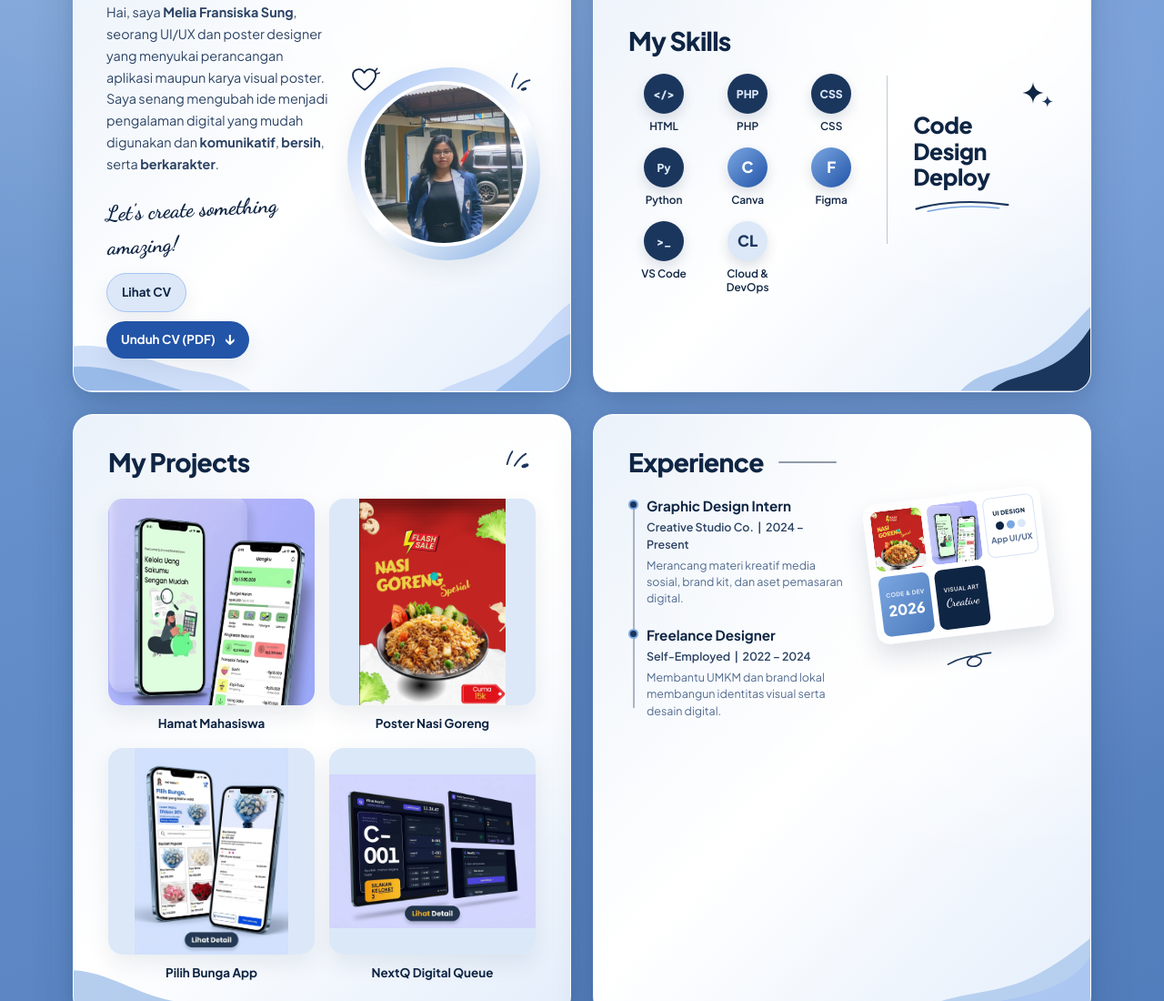
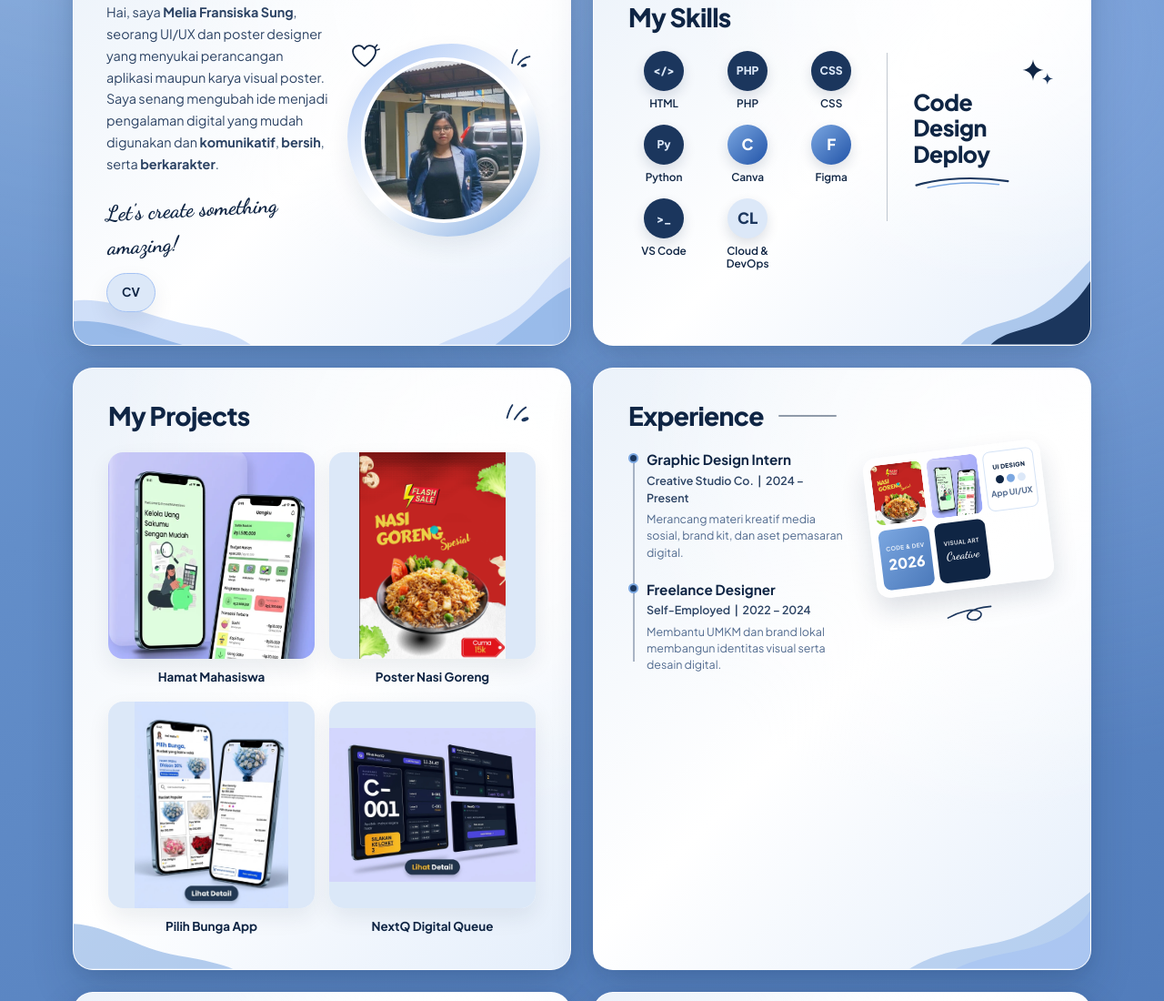
Before and after one commit to MeliaFransiskaSung/portofolio, a plain HTML site: page index.html in a window 1280 px wide. Shown: the part 677-1777 px from the top of the page at 91% size. Drawn offline with Linux system fonts and the light colour scheme.

Commit message:
Simplify CV preview control
Co-authored-by: Copilot <223556219+Copilot@users.noreply.github.com>

```diff
--- a/index.html
+++ b/index.html
@@ -175,11 +175,7 @@
             <p class="script-cta">Let's create something amazing!</p>
             <div class="cv-actions">
               <a class="cv-preview" href="assets/cv_Magang.pdf" target="_blank" rel="noopener noreferrer">
-                Lihat CV
-              </a>
-              <a class="cv-download" href="assets/cv_Magang.pdf" download="CV-Melia-Fransiska-Sung.pdf">
-                Unduh CV (PDF)
-                <span aria-hidden="true">&darr;</span>
+                CV
               </a>
             </div>
           </div>
--- a/styles.css
+++ b/styles.css
@@ -528,43 +528,23 @@ button {
   margin-top: 16px;
 }
 
-.cv-preview,
-.cv-download {
+.cv-preview {
   display: inline-flex;
   align-items: center;
-  gap: 9px;
   padding: 10px 16px;
   border-radius: 999px;
   font-size: 0.84rem;
   font-weight: 700;
+  background: var(--blue-service);
+  color: var(--navy-dark);
+  border: 1px solid var(--blue-soft);
   box-shadow: var(--shadow-soft);
   transition: transform 0.2s ease, background-color 0.2s ease;
-}
-
-.cv-preview {
-  background: var(--blue-service);
-  color: var(--navy-dark);
-  border: 1px solid var(--blue-soft);
 }
 
 .cv-preview:hover {
   transform: translateY(-2px);
   background: var(--blue-soft);
-}
-
-.cv-download {
-  background: var(--royal-accent);
-  color: #ffffff;
-}
-
-.cv-download:hover {
-  transform: translateY(-2px);
-  background: var(--navy-accent);
-}
-
-.cv-download span {
-  font-size: 1.1rem;
-  line-height: 1;
 }
 
 .about-visual {
```
